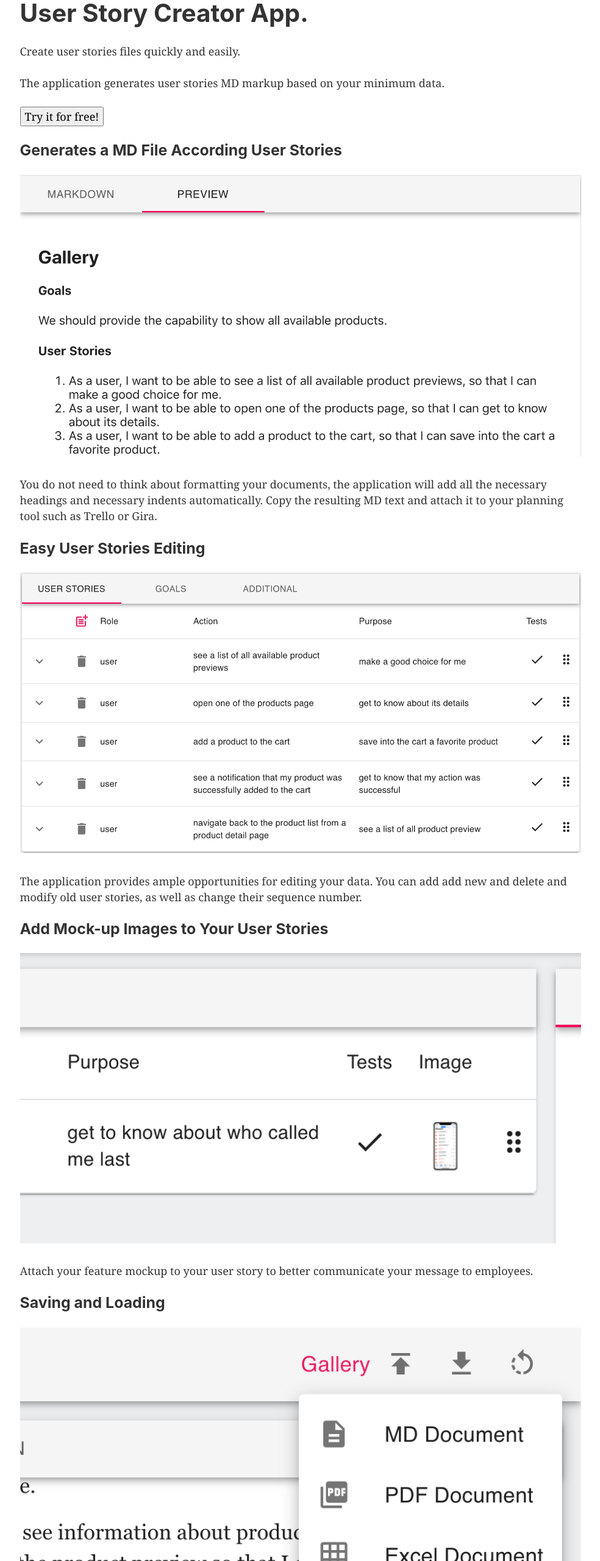
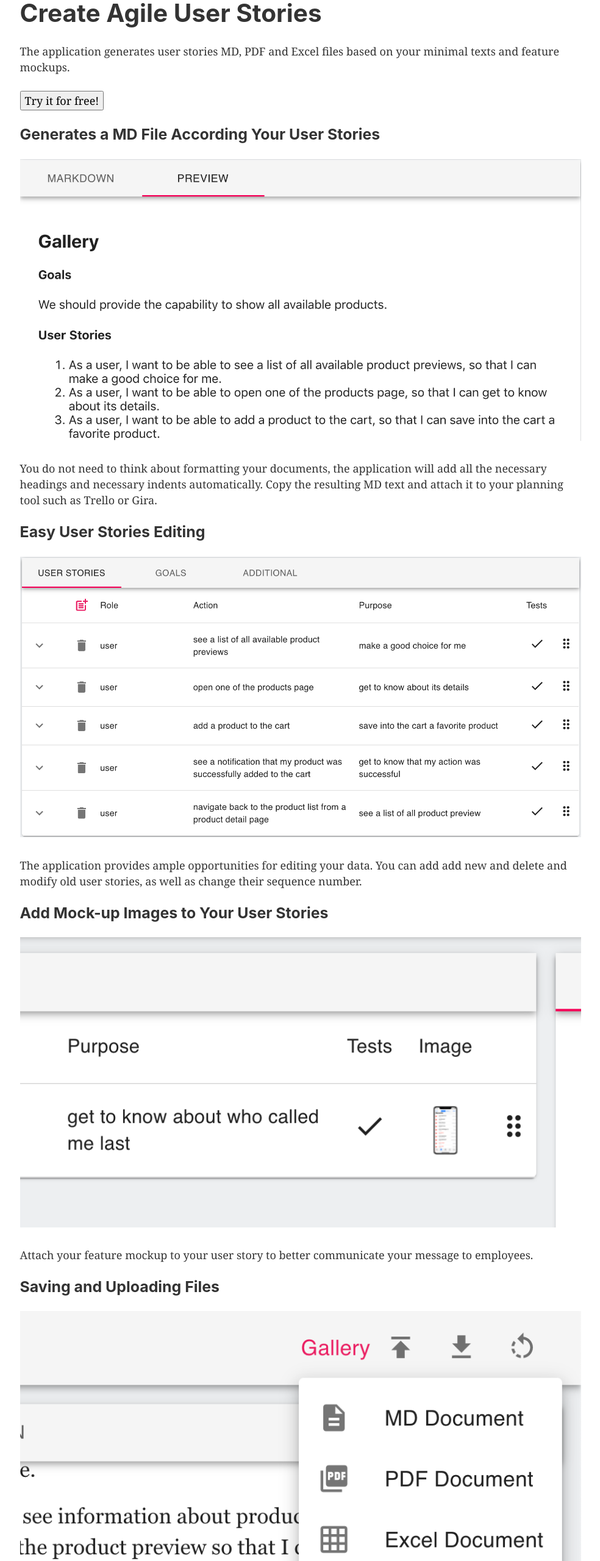
Before and after one commit to MaximKudriavtsev/story-creator, a Gatsby site: page / in a window 1280 px wide. Shown: the top 2560 px of the page at 61% size, without its empty margins (147-1131 px from the left). Built offline with nearby package versions, Linux system fonts and the light colour scheme; Gatsby itself is replaced by a stand-in of ours.

Commit message:
Edit texts

```diff
--- a/src/landing-page-config.js
+++ b/src/landing-page-config.js
@@ -4,29 +4,39 @@
 import image from '../src/images/image.png';
 import pdf from '../src/images/pdf.png';
 
+export const main = {
+  title: 'Create Agile User Stories',
+  text: 'The application generates user stories MD, PDF and Excel files based on your minimal texts and feature mockups.',
+};
+
 export default [
   {
     image: preview,
-    title: 'Generates a MD File According User Stories',
+    alt: 'preview',
+    title: 'Generates a MD File According Your User Stories',
     text: 'You do not need to think about formatting your documents, the application will add all the necessary headings and necessary indents automatically. Copy the resulting MD text and attach it to your planning tool such as Trello or Gira.',
   },
   {
     image: editing,
+    alt: 'editing',
     title: 'Easy User Stories Editing',
     text: 'The application provides ample opportunities for editing your data. You can add add new and delete and modify old user stories, as well as change their sequence number.',
   },
   {
     image: image,
+    alt: 'mockup',
     title: 'Add Mock-up Images to Your User Stories',
     text: 'Attach your feature mockup to your user story to better communicate your message to employees.',
   },
   {
     image: download,
-    title: 'Saving and Loading',
+    alt: 'saving',
+    title: 'Saving and Uploading Files',
     text: 'You can save the document when you have finished work to your computer and load an existing document to edit it.',
   },
   {
     image: pdf,
+    alt: 'pdf document',
     title: 'Final PDF Document',
     text: 'After writing all user stories, you can create a PDF document with all data, including user stories, criteria and acceptance tests, as well as attached mockup images.',
   }
--- a/src/pages/404.js
+++ b/src/pages/404.js
@@ -1,4 +1,5 @@
 import React from "react"
+import { Link } from "gatsby"
 
 import Layout from "../components/layout"
 import SEO from "../components/seo"
@@ -8,6 +9,11 @@
     <SEO title="404: Not found" />
     <h1>NOT FOUND</h1>
     <p>You just hit a route that doesn&#39;t exist... the sadness.</p>
+    <Link to="/">
+      <button>
+        Back to the main page.
+      </button>
+    </Link>
   </Layout>
 )
 
--- a/src/pages/index.js
+++ b/src/pages/index.js
@@ -4,14 +4,13 @@
 import Layout from "../components/layout"
 import SEO from "../components/seo"
 
-import pageConfig from '../landing-page-config';
+import pageConfig, { main } from '../landing-page-config';
 
 const IndexPage = () => (
   <Layout>
-    <SEO title="Home" />
-    <h1>User Story Creator App.</h1>
-    <p>Create user stories files quickly and easily.</p>
-    <p>The application generates user stories MD markup based on your minimum data.</p>
+    <SEO title="Introducing to User Stories" />
+    <h1>{main.title}</h1>
+    <p>{main.text}</p>
 
     <Link to="/user-story-creator/">
       <button>
@@ -22,11 +21,14 @@
     <div style={{ maxWidth: `300px`, marginBottom: `1.45rem` }}>
     </div>
     {pageConfig.map(block => (
-      <div>
+      <div key={block.alt}>
         <h3>
           {block.title}
         </h3>
-        <img src={block.image} alt="feature illustration" />
+        <img
+          src={block.image}
+          alt={block.alt}
+        />
         <p>
           {block.text}
         </p>
```
